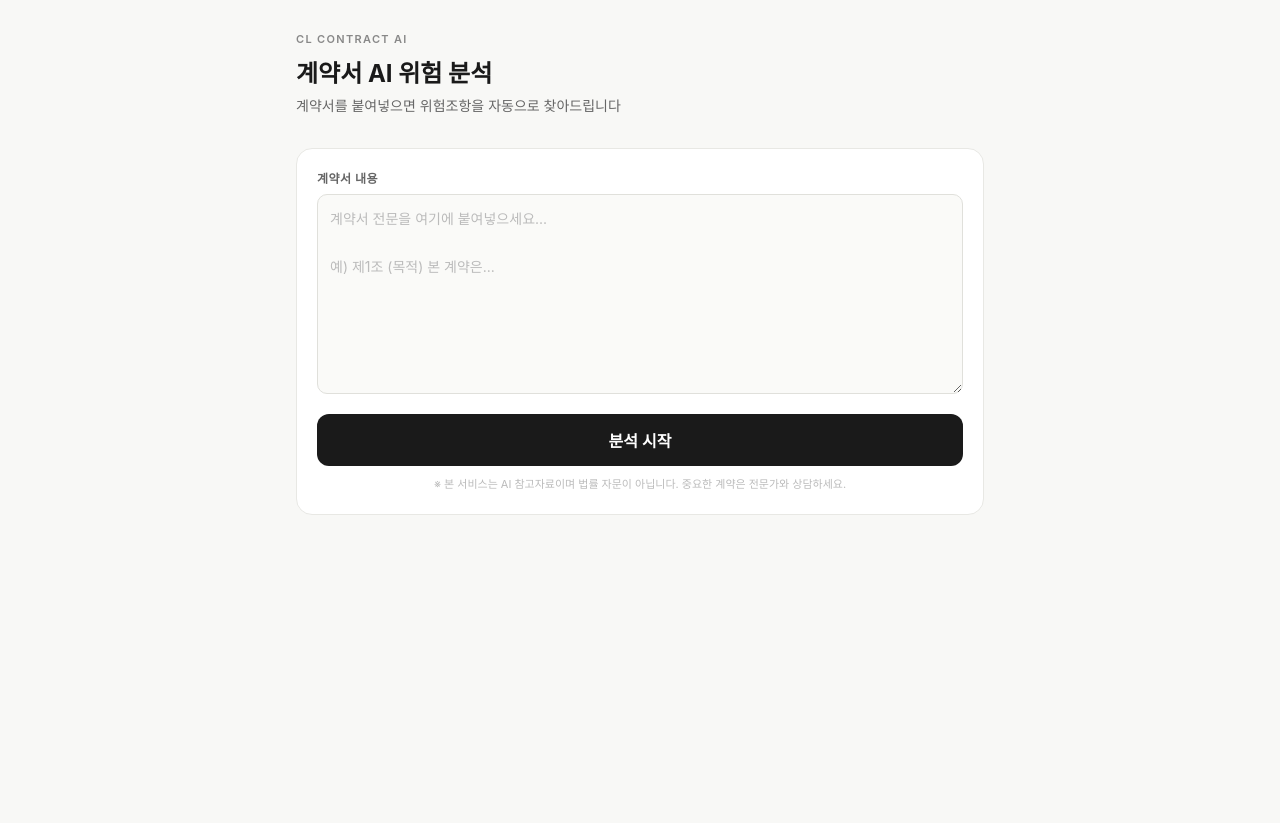
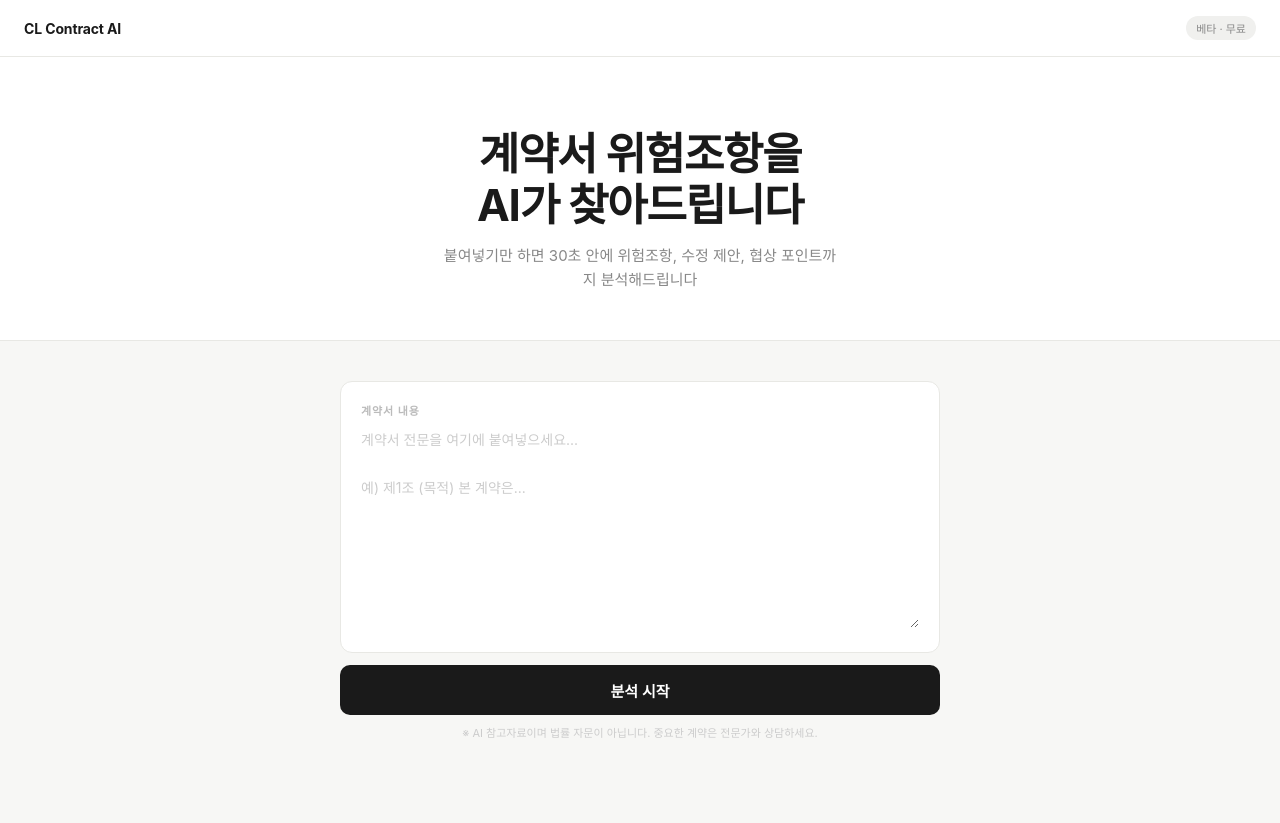
Before and after one commit to ekdnlt3456-coder/contract-risk-check, a Flask app: page / in a window 1280 px wide. Before the commit the page ends 515 px from the top, so only its background shows below. Run offline with Flask 3, Linux system fonts and the light colour scheme.

Commit message:
Update index.html

```diff
--- a/templates/index.html
+++ b/templates/index.html
@@ -6,66 +6,87 @@
 <title>CL Contract AI - 계약서 위험 분석</title>
 <style>
 * { box-sizing: border-box; margin: 0; padding: 0; }
-body { font-family: -apple-system, BlinkMacSystemFont, 'Pretendard', sans-serif; background: #f8f8f6; color: #1a1a1a; min-height: 100vh; }
-.wrap { max-width: 720px; margin: 0 auto; padding: 2rem 1rem; }
-.logo { font-size: 11px; font-weight: 600; letter-spacing: 0.12em; color: #888; margin-bottom: 8px; }
-h1 { font-size: 24px; font-weight: 700; margin-bottom: 6px; }
-.sub { font-size: 14px; color: #666; margin-bottom: 2rem; line-height: 1.5; }
-.card { background: #fff; border-radius: 16px; border: 1px solid #e8e8e4; padding: 1.25rem; margin-bottom: 1rem; }
-label { display: block; font-size: 12px; font-weight: 600; color: #666; margin-bottom: 8px; letter-spacing: 0.04em; }
-textarea { width: 100%; height: 200px; border: 1px solid #e0e0db; border-radius: 10px; padding: 12px; font-size: 14px; font-family: inherit; color: #1a1a1a; background: #fafaf8; resize: vertical; line-height: 1.7; outline: none; -webkit-appearance: none; }
-textarea:focus { border-color: #aaa; }
-textarea::placeholder { color: #bbb; }
-.btn { width: 100%; height: 52px; background: #1a1a1a; color: #fff; border: none; border-radius: 12px; font-size: 16px; font-weight: 600; cursor: pointer; font-family: inherit; margin-top: 1rem; -webkit-appearance: none; touch-action: manipulation; }
-.btn:active { opacity: 0.7; }
-.btn:disabled { opacity: 0.4; cursor: not-allowed; }
-.disclaimer { font-size: 11px; color: #bbb; text-align: center; margin-top: 10px; line-height: 1.6; }
-.result { margin-top: 1.5rem; }
-.section { background: #fff; border: 1px solid #e8e8e4; border-radius: 14px; margin-bottom: 10px; overflow: hidden; }
-.sec-head { padding: 12px 16px; display: flex; align-items: center; gap: 8px; background: #fafaf8; border-bottom: 1px solid #f0f0ec; }
-.badge { font-size: 11px; font-weight: 600; padding: 3px 9px; border-radius: 20px; white-space: nowrap; }
-.b-danger { background: #fee; color: #c00; }
-.b-warning { background: #fff3e0; color: #e65c00; }
-.b-success { background: #e8f5e9; color: #2e7d32; }
-.b-info { background: #e3f2fd; color: #1565c0; }
-.sec-label { font-size: 14px; font-weight: 600; }
-.sec-body { padding: 14px 16px; font-size: 14px; color: #444; line-height: 1.8; white-space: pre-wrap; word-break: keep-all; }
+body { font-family: -apple-system, BlinkMacSystemFont, 'Pretendard', sans-serif; background: #f7f7f5; color: #1a1a1a; min-height: 100vh; }
+
+.nav { display: flex; align-items: center; justify-content: space-between; padding: 16px 24px; background: #fff; border-bottom: 0.5px solid #e8e8e4; }
+.nav-logo { font-size: 14px; font-weight: 700; color: #1a1a1a; letter-spacing: -0.01em; }
+.nav-badge { font-size: 11px; color: #888; background: #f0f0ee; padding: 4px 10px; border-radius: 20px; }
+
+.hero { padding: 56px 24px 40px; text-align: center; background: #fff; border-bottom: 0.5px solid #e8e8e4; }
+.hero-title { font-size: 36px; font-weight: 700; color: #1a1a1a; line-height: 1.15; margin-bottom: 14px; letter-spacing: -0.03em; }
+.hero-sub { font-size: 15px; color: #888; line-height: 1.6; max-width: 400px; margin: 0 auto; }
+
+.main { max-width: 680px; margin: 0 auto; padding: 32px 24px 60px; }
+
+.input-card { background: #fff; border: 0.5px solid #e8e8e4; border-radius: 12px; padding: 20px; margin-bottom: 12px; }
+.input-label { font-size: 11px; font-weight: 600; color: #bbb; letter-spacing: 0.08em; margin-bottom: 10px; }
+textarea { width: 100%; height: 200px; background: transparent; border: none; outline: none; font-size: 14px; color: #1a1a1a; font-family: inherit; resize: vertical; line-height: 1.7; -webkit-appearance: none; }
+textarea::placeholder { color: #ccc; }
+
+.btn { width: 100%; height: 50px; background: #1a1a1a; color: #fff; border: none; border-radius: 10px; font-size: 15px; font-weight: 600; cursor: pointer; font-family: inherit; transition: opacity 0.15s; -webkit-appearance: none; touch-action: manipulation; }
+.btn:active { opacity: 0.75; }
+.btn:disabled { opacity: 0.35; cursor: not-allowed; }
+
+.disclaimer { font-size: 11px; color: #ccc; text-align: center; margin-top: 10px; line-height: 1.6; }
+
+.result { margin-top: 24px; }
+.result-label { font-size: 11px; font-weight: 600; color: #bbb; letter-spacing: 0.08em; margin-bottom: 12px; }
+
+.card { background: #fff; border: 0.5px solid #e8e8e4; border-radius: 12px; padding: 14px 16px; margin-bottom: 8px; display: flex; gap: 12px; align-items: flex-start; }
+.card-icon { width: 30px; height: 30px; border-radius: 8px; flex-shrink: 0; display: flex; align-items: center; justify-content: center; font-size: 14px; }
+.icon-red { background: #fff0f0; }
+.icon-yellow { background: #fffbea; }
+.icon-green { background: #f0fff4; }
+.icon-blue { background: #f0f4ff; }
+.card-inner { flex: 1; min-width: 0; }
+.badge { display: inline-block; font-size: 10px; font-weight: 700; padding: 2px 7px; border-radius: 4px; margin-bottom: 5px; }
+.badge-red { background: #fff0f0; color: #c44; }
+.badge-yellow { background: #fffbea; color: #a07000; }
+.badge-green { background: #f0fff4; color: #276749; }
+.badge-blue { background: #f0f4ff; color: #3355cc; }
+.card-title { font-size: 13px; font-weight: 600; color: #1a1a1a; margin-bottom: 4px; }
+.card-body { font-size: 13px; color: #888; line-height: 1.6; white-space: pre-wrap; word-break: keep-all; }
+
 .dots { display: inline-flex; gap: 5px; align-items: center; }
 .dot { width: 6px; height: 6px; border-radius: 50%; background: #fff; animation: b 1.2s infinite; }
 .dot:nth-child(2) { animation-delay: 0.2s; }
 .dot:nth-child(3) { animation-delay: 0.4s; }
-@keyframes b { 0%,80%,100%{transform:translateY(0)} 40%{transform:translateY(-6px)} }
-@media (max-width: 480px) {
-  .wrap { padding: 1.25rem 0.875rem; }
-  h1 { font-size: 22px; }
-  .card { padding: 1rem; border-radius: 12px; }
-  textarea { height: 180px; font-size: 15px; }
-  .btn { height: 54px; font-size: 17px; }
+@keyframes b { 0%,80%,100%{transform:translateY(0)} 40%{transform:translateY(-5px)} }
+
+@media (min-width: 600px) {
+  .hero { padding: 72px 40px 48px; }
+  .hero-title { font-size: 44px; }
+  .main { padding: 40px 40px 80px; }
 }
 </style>
 </head>
 <body>
-<div class="wrap">
-  <div class="logo">CL CONTRACT AI</div>
-  <h1>계약서 AI 위험 분석</h1>
-  <p class="sub">계약서를 붙여넣으면 위험조항을 자동으로 찾아드립니다</p>
 
-  <div class="card">
-    <label>계약서 내용</label>
+<nav class="nav">
+  <div class="nav-logo">CL Contract AI</div>
+  <div class="nav-badge">베타 · 무료</div>
+</nav>
+
+<div class="hero">
+  <div class="hero-title">계약서 위험조항을<br>AI가 찾아드립니다</div>
+  <div class="hero-sub">붙여넣기만 하면 30초 안에 위험조항, 수정 제안, 협상 포인트까지 분석해드립니다</div>
+</div>
+
+<div class="main">
+  <div class="input-card">
+    <div class="input-label">계약서 내용</div>
     <textarea id="txt" placeholder="계약서 전문을 여기에 붙여넣으세요...&#10;&#10;예) 제1조 (목적) 본 계약은..."></textarea>
-    <button class="btn" id="btn" onclick="go()">분석 시작</button>
-    <p class="disclaimer">※ 본 서비스는 AI 참고자료이며 법률 자문이 아닙니다. 중요한 계약은 전문가와 상담하세요.</p>
   </div>
-
+  <button class="btn" id="btn" onclick="go()">분석 시작</button>
+  <p class="disclaimer">※ AI 참고자료이며 법률 자문이 아닙니다. 중요한 계약은 전문가와 상담하세요.</p>
   <div id="result"></div>
 </div>
 
 <script>
 async function go() {
-  const txt = document.getElementById('txt').value.trim();
-  const btn = document.getElementById('btn');
-  const resultEl = document.getElementById('result');
-
+  var txt = document.getElementById('txt').value.trim();
+  var btn = document.getElementById('btn');
+  var resultEl = document.getElementById('result');
   if (!txt) { alert('계약서 내용을 입력해주세요.'); return; }
 
   btn.disabled = true;
@@ -73,71 +94,51 @@ async function go() {
   resultEl.innerHTML = '';
 
   try {
-    const res = await fetch('/analyze', {
+    var res = await fetch('/analyze', {
       method: 'POST',
       headers: { 'Content-Type': 'application/json' },
       body: JSON.stringify({ text: txt })
     });
-
-    const raw = await res.text();
-    console.log('Raw response:', raw);
-
-    let data;
-    try {
-      data = JSON.parse(raw);
-    } catch(e) {
-      resultEl.innerHTML = '<div class="section"><div class="sec-body">응답 파싱 오류. 다시 시도해주세요.</div></div>';
+    var raw = await res.text();
+    var data;
+    try { data = JSON.parse(raw); } catch(e) {
+      resultEl.innerHTML = card('blue', '오류', '응답 오류. 다시 시도해주세요.');
       return;
     }
+    if (data.error) { resultEl.innerHTML = card('blue', '오류', data.error); return; }
 
-    if (data.error) {
-      resultEl.innerHTML = '<div class="section"><div class="sec-body">오류: ' + data.error + '</div></div>';
-      return;
-    }
-
-    let h = '';
-
-    if (data.summary) {
-      h += sec('b-info', '요약', '계약서 개요', data.summary);
-    }
-
-    if (data.risks && Array.isArray(data.risks)) {
-      data.risks.forEach(function(r) {
-        var bc = r.level === 'high' ? 'b-danger' : r.level === 'medium' ? 'b-warning' : 'b-success';
-        var bl = r.level === 'high' ? '위험 높음' : r.level === 'medium' ? '주의' : '낮음';
-        h += sec(bc, bl, r.title || '', r.detail || '');
-      });
-    }
-
-    if (data.keyPoints && Array.isArray(data.keyPoints) && data.keyPoints.length) {
-      h += sec('b-info', '핵심', '주요 포인트', data.keyPoints.map(function(p, i) { return (i+1) + '. ' + p; }).join('\n'));
-    }
-
-    if (data.suggestions && Array.isArray(data.suggestions) && data.suggestions.length) {
-      h += sec('b-warning', '제안', '수정 제안', data.suggestions.map(function(s, i) { return (i+1) + '. ' + s; }).join('\n'));
-    }
-
-    if (data.negotiation && Array.isArray(data.negotiation) && data.negotiation.length) {
-      h += sec('b-success', '협상', '협상 포인트', data.negotiation.map(function(n, i) { return (i+1) + '. ' + n; }).join('\n'));
-    }
-
-    if (!h) {
-      h = '<div class="section"><div class="sec-body">분석 결과를 표시할 수 없습니다. 다시 시도해주세요.</div></div>';
-    }
+    var h = '<div class="result-label">분석 결과</div>';
+    if (data.summary) h += card('blue', '계약서 개요', data.summary, '요약');
+    (data.risks||[]).forEach(function(r) {
+      var color = r.level==='high'?'red':r.level==='medium'?'yellow':'green';
+      var label = r.level==='high'?'위험 높음':r.level==='medium'?'주의':'낮음';
+      var icon = r.level==='high'?'⚠️':r.level==='medium'?'💡':'✓';
+      h += card(color, r.title||'', r.detail||'', label, icon);
+    });
+    if (data.keyPoints&&data.keyPoints.length) h += card('blue', '주요 포인트', data.keyPoints.map(function(p,i){return (i+1)+'. '+p;}).join('\n'), '핵심', '📌');
+    if (data.suggestions&&data.suggestions.length) h += card('yellow', '수정 제안', data.suggestions.map(function(s,i){return (i+1)+'. '+s;}).join('\n'), '제안', '✏️');
+    if (data.negotiation&&data.negotiation.length) h += card('green', '협상 포인트', data.negotiation.map(function(n,i){return (i+1)+'. '+n;}).join('\n'), '협상', '🤝');
 
     resultEl.innerHTML = h;
     resultEl.scrollIntoView({ behavior: 'smooth' });
-
   } catch(e) {
-    resultEl.innerHTML = '<div class="section"><div class="sec-body">오류: ' + e.message + '</div></div>';
+    resultEl.innerHTML = card('blue', '오류', e.message);
   } finally {
     btn.disabled = false;
     btn.innerHTML = '분석 시작';
   }
 }
 
-function sec(badge, blabel, title, body) {
-  return '<div class="section"><div class="sec-head"><span class="badge ' + badge + '">' + blabel + '</span><span class="sec-label">' + title + '</span></div><div class="sec-body">' + (body || '') + '</div></div>';
+function card(color, title, body, badge, icon) {
+  var ic = icon || (color==='red'?'⚠️':color==='yellow'?'💡':color==='green'?'✓':'📄');
+  var bd = badge || title;
+  return '<div class="card">'
+    + '<div class="card-icon icon-'+color+'">'+ic+'</div>'
+    + '<div class="card-inner">'
+    + '<div class="badge badge-'+color+'">'+bd+'</div>'
+    + '<div class="card-title">'+title+'</div>'
+    + '<div class="card-body">'+(body||'')+'</div>'
+    + '</div></div>';
 }
 </script>
 </body>
```
